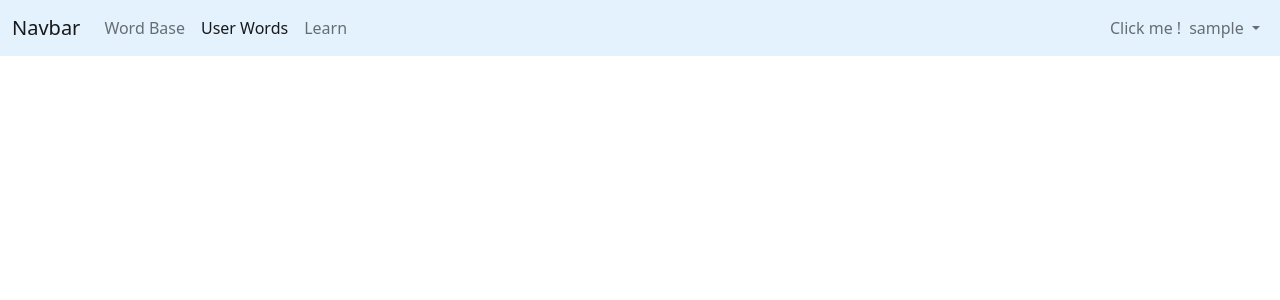
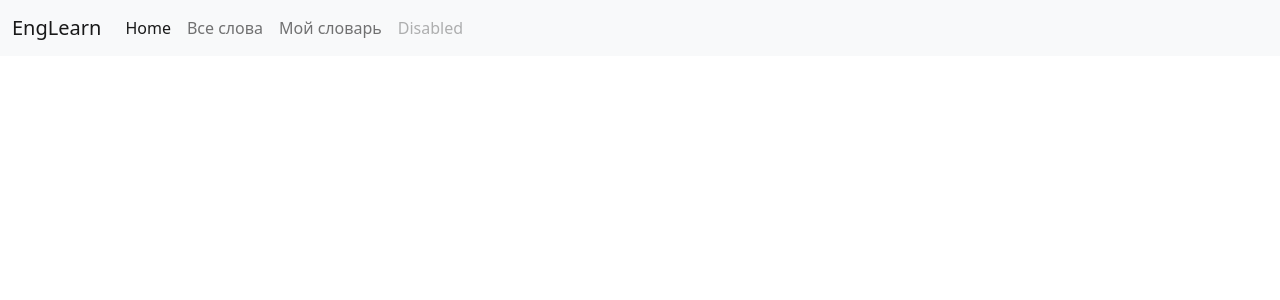
Before and after one commit to Vladiuse/engLearn, a Django app: template engLearn/trainer/templates/trainer/base.html in a window 1280 px wide. Shown: the top 300 px of the page. Run offline with Django 5.2, Linux system fonts and the light colour scheme; the template is opened without the code that fills it, so the values that code supplies are empty; the visitor is signed in with stand-in values (Sample User, id 1); parts of the project's set-up code (start-up, migrations or seed data) failed here and were passed over; some libraries are stand-ins or nearby versions.

Commit message:
add wordlist

```diff
--- a/engLearn/engLearn/urls.py
+++ b/engLearn/engLearn/urls.py
@@ -20,5 +20,6 @@ from debug_toolbar.toolbar import debug_toolbar_urls
 
 urlpatterns = [
     path('admin/', admin.site.urls),
-    path('trainer/', include('trainer.urls')),
+    path('', include('trainer.urls')),
+    path('words/', include('words.urls')),
 ] + debug_toolbar_urls()
--- a/engLearn/trainer/templates/trainer/base.html
+++ b/engLearn/trainer/templates/trainer/base.html
@@ -1,65 +1,48 @@
-{% load static %}
 <!DOCTYPE html>
 <html lang="en">
 <head>
     <meta charset="UTF-8">
-    <meta http-equiv="X-UA-Compatible" content="IE=edge">
     <meta name="viewport" content="width=device-width, initial-scale=1.0">
-    <title>{% block title %}
-        {% endblock %}</title>
-        <!-- CSS only -->
-<link href="https://cdn.jsdelivr.net/npm/bootstrap@5.1.3/dist/css/bootstrap.min.css" rel="stylesheet" integrity="sha384-1BmE4kWBq78iYhFldvKuhfTAU6auU8tT94WrHftjDbrCEXSU1oBoqyl2QvZ6jIW3" crossorigin="anonymous">
-<!-- JavaScript Bundle with Popper -->
-<script src="https://cdn.jsdelivr.net/npm/bootstrap@5.1.3/dist/js/bootstrap.bundle.min.js" integrity="sha384-ka7Sk0Gln4gmtz2MlQnikT1wXgYsOg+OMhuP+IlRH9sENBO0LRn5q+8nbTov4+1p" crossorigin="anonymous"></script>
-<link rel="stylesheet" href="{% static 'words/style.css' %}">
-<script src="{% static 'words/jquery-3.6.0.min.js' %}"></script>
+    <title>Document</title>
+    <link href="https://cdn.jsdelivr.net/npm/bootstrap@5.0.2/dist/css/bootstrap.min.css" rel="stylesheet"
+        integrity="sha384-EVSTQN3/azprG1Anm3QDgpJLIm9Nao0Yz1ztcQTwFspd3yD65VohhpuuCOmLASjC" crossorigin="anonymous">
+
+    <script src="https://cdn.jsdelivr.net/npm/bootstrap@5.0.2/dist/js/bootstrap.bundle.min.js"
+        integrity="sha384-MrcW6ZMFYlzcLA8Nl+NtUVF0sA7MsXsP1UyJoMp4YLEuNSfAP+JcXn/tWtIaxVXM"
+        crossorigin="anonymous"></script>
+
+    <script src="https://ajax.googleapis.com/ajax/libs/jquery/3.7.1/jquery.min.js"></script>
     <!--ICONS-->
     <script src="https://kit.fontawesome.com/0960a95ef5.js" crossorigin="anonymous"></script>
-
 </head>
-
 <body>
-
-      <nav class="navbar navbar-expand-lg navbar-light" style="background-color: #e3f2fd;">
+  <nav class="navbar navbar-expand-lg navbar-light bg-light">
     <div class="container-fluid">
-    <a class="navbar-brand " href="#">Navbar</a>
-    <button class="navbar-toggler" type="button" data-bs-toggle="collapse" data-bs-target="#navbarText" aria-controls="navbarText" aria-expanded="false" aria-label="Toggle navigation">
+      <a class="navbar-brand" href="#">EngLearn</a>
+      <button class="navbar-toggler" type="button" data-bs-toggle="collapse" data-bs-target="#navbarNav" aria-controls="navbarNav" aria-expanded="false" aria-label="Toggle navigation">
         <span class="navbar-toggler-icon"></span>
       </button>
-    <div class="collapse navbar-collapse" id="navbarText">
-      <ul class="navbar-nav me-auto mb-2 mb-lg-0">
+      <div class="collapse navbar-collapse" id="navbarNav">
+        <ul class="navbar-nav">
           <li class="nav-item">
-          <a class="nav-link " aria-current="page" href="{% url 'words:all_words' %}">Word Base</a>
+            <a class="nav-link active" aria-current="page" href="#">Home</a>
           </li>
           <li class="nav-item">
-          <a class="nav-link active" href="{% url 'words:user_words' %}">User Words</a>
+            <a class="nav-link" href="#">Все слова</a>
           </li>
+          {% if user.is_authenticated %}
           <li class="nav-item">
-          <a class="nav-link" href="{% url 'words:lear_words' %}">Learn</a>
+            <a class="nav-link" href="#">Мой словарь</a>
+          </li>
+          {%endif%}
+          <li class="nav-item">
+            <a class="nav-link disabled" href="#" tabindex="-1" aria-disabled="true">Disabled</a>
           </li>
         </ul>
-      <span class="navbar-text" id="test-click">
-        Click me !
-      </span>
-      {% if user.is_authenticated %}
-      <ul class="navbar-nav">
-        <li class="nav-item dropdown">
-          <a class="nav-link dropdown-toggle" href="#" id="navbarDarkDropdownMenuLink" role="button" data-bs-toggle="dropdown" aria-expanded="false">
-            {{ user}}
-          </a>
-          <ul class="dropdown-menu dropdown-menu-end" aria-labelledby="navbarDarkDropdownMenuLink">
-            <li><a class="dropdown-item" href="#">Action</a></li>
-            <li><a class="dropdown-item" href="#">Another action</a></li>
-            <li><a class="dropdown-item" href="#">Something else here</a></li>
-          </ul>
-        </li>
-      </ul>
-      {% endif %}
       </div>
     </div>
   </nav>
-    {% block content %}
-    {% endblock %}
-
+    {%block content%}
+    {%endblock%}
 </body>
 </html>
--- a/engLearn/trainer/urls.py
+++ b/engLearn/trainer/urls.py
@@ -1,9 +1,14 @@
-from django.urls import path
+from django.urls import path, include
 from . import views
+from rest_framework.routers import DefaultRouter
+
+router = DefaultRouter()
+router.register('test', views.TestSet, basename='words-list')
 
 app_name = 'trainer'
 
 urlpatterns = [
-    path('', views.trainer_cards, name='trainer_cards'),
+    path('', views.index, name='index'),
     path('get-card/', views.get_card,),
+    path('', include(router.urls)),
 ]
--- a/engLearn/vocabulary/models.py
+++ b/engLearn/vocabulary/models.py
@@ -33,3 +33,6 @@ class UserWord(models.Model):
         blank=True,
         default=0,
     )
+
+    class Meta:
+        unique_together = ('owner', 'word')
--- /dev/null
+++ b/engLearn/words/urls.py
@@ -0,0 +1,9 @@
+from django.urls import path, include
+from . import views
+from rest_framework.routers import DefaultRouter
+
+app_name = 'words'
+urlpatterns = [
+    path('', views.WordListView.as_view(), name='words_list'),
+    # path('', include(router.urls),),
+]
```
Also changed, not shown: engLearn/trainer/views.py (+39 -0 lines), engLearn/words/templates/words/word_list.html (added, +67 -0 lines), engLearn/words/views.py (+20 -0 lines). Lines whose indentation alone changed are shown as unchanged.
